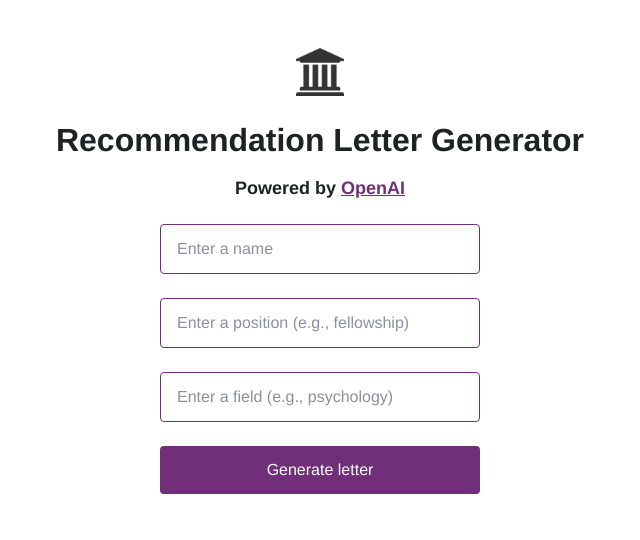
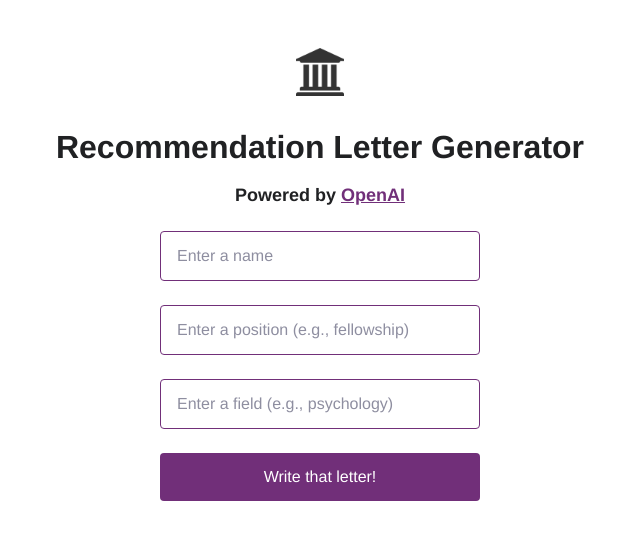
Before and after one commit to ebwydra/openai-recommendation-letters, a Flask app: page / in a window 1280 px wide. Shown: the top 540 px of the page, without its empty margins (320-960 px from the left). Run offline with Flask 2, Linux system fonts and the light colour scheme; some web fonts are replaced.

Commit message:
aesthetic updates

```diff
--- a/static/main.css
+++ b/static/main.css
@@ -1,24 +1,9 @@
-@font-face {
-  font-family: "ColfaxAI";
-  src: url(https://cdn.openai.com/API/fonts/ColfaxAIRegular.woff2)
-      format("woff2"),
-    url(https://cdn.openai.com/API/fonts/ColfaxAIRegular.woff) format("woff");
-  font-weight: normal;
-  font-style: normal;
-}
-@font-face {
-  font-family: "ColfaxAI";
-  src: url(https://cdn.openai.com/API/fonts/ColfaxAIBold.woff2) format("woff2"),
-    url(https://cdn.openai.com/API/fonts/ColfaxAIBold.woff) format("woff");
-  font-weight: bold;
-  font-style: normal;
-}
 body,
 input {
   font-size: 16px;
   line-height: 24px;
   color: #353740;
-  font-family: "ColfaxAI", Helvetica, sans-serif;
+  font-family: Helvetica, sans-serif;
 }
 body {
   display: flex;
--- a/templates/index.html
+++ b/templates/index.html
@@ -9,14 +9,14 @@
 </head>
 
 <body>
-  <img src="{{ url_for('static', filename='university.png') }}" class="icon" />
+  <a href="/"><img src="{{ url_for('static', filename='university.png') }}" class="icon" /></a>
   <h3>Recommendation Letter Generator</h3>
   <h4>Powered by <a href="https://openai.com/api/">OpenAI</a></h4>
   <form action="/" method="post">
     <input type="text" name="name" placeholder="Enter a name" required />
     <input type="text" name="role" placeholder="Enter a position (e.g., fellowship)" required />
     <input type="text" name="field" placeholder="Enter a field (e.g., psychology)" required />
-    <input type="submit" value="Generate letter" />
+    <input type="submit" value="Write that letter!" />
   </form>
   {% if result %}
     <div class="result">
```
